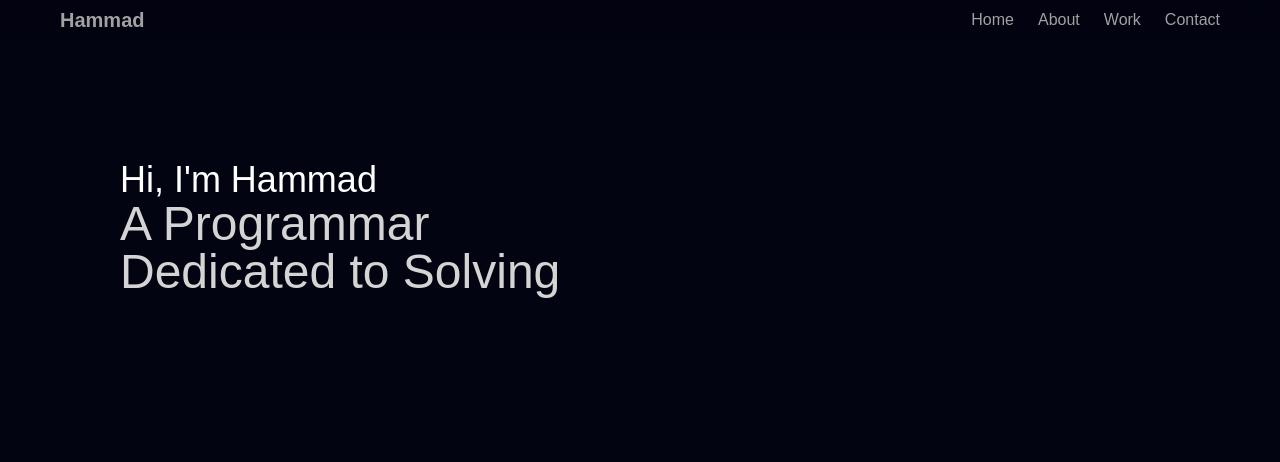
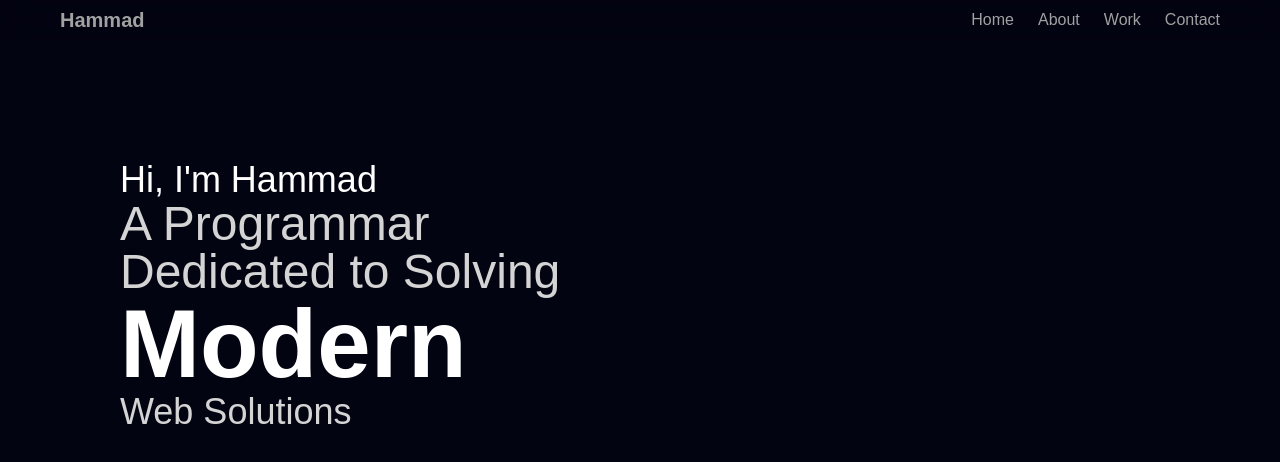
Before and after one commit to imhammad/personal_website_2025, a React (Vite) app: page / in a window 1280 px wide. Shown: the top 462 px of the page. Built offline with nearby package versions, Linux system fonts and the light colour scheme; a web font is replaced by a local one.

Commit message:
hero_section_text_animated

```diff
--- a/package.json
+++ b/package.json
@@ -14,6 +14,7 @@
     "motion": "^12.23.9",
     "react": "^19.1.0",
     "react-dom": "^19.1.0",
+    "tailwind-merge": "^3.3.1",
     "tailwindcss": "^4.1.11"
   },
   "devDependencies": {
--- /dev/null
+++ b/src/components/FlipWords.jsx
@@ -0,0 +1,90 @@
+"use client";
+import React, { useCallback, useEffect, useState } from "react";
+import { AnimatePresence, motion } from "motion/react";
+import { twMerge } from "tailwind-merge";
+
+export const FlipWords = ({
+  words,
+  duration = 3000,
+  className
+}) => {
+  const [currentWord, setCurrentWord] = useState(words[0]);
+  const [isAnimating, setIsAnimating] = useState(false);
+
+  // thanks for the fix Julian - https://github.com/Julian-AT
+  const startAnimation = useCallback(() => {
+    const word = words[words.indexOf(currentWord) + 1] || words[0];
+    setCurrentWord(word);
+    setIsAnimating(true);
+  }, [currentWord, words]);
+
+  useEffect(() => {
+    if (!isAnimating)
+      setTimeout(() => {
+        startAnimation();
+      }, duration);
+  }, [isAnimating, duration, startAnimation]);
+
+  return (
+    <AnimatePresence
+      onExitComplete={() => {
+        setIsAnimating(false);
+      }}>
+      <motion.div
+        initial={{
+          opacity: 0,
+          y: 10,
+        }}
+        animate={{
+          opacity: 1,
+          y: 0,
+        }}
+        transition={{
+          type: "spring",
+          stiffness: 100,
+          damping: 10,
+        }}
+        exit={{
+          opacity: 0,
+          y: -40,
+          x: 40,
+          filter: "blur(8px)",
+          scale: 2,
+          position: "absolute",
+        }}
+        className={twMerge(
+          "z-10 inline-block relative text-left",
+          className
+        )}
+        key={currentWord}>
+        {/* edit suggested by Sajal: https://x.com/DewanganSajal */}
+        {currentWord.split(" ").map((word, wordIndex) => (
+          <motion.span
+            key={word + wordIndex}
+            initial={{ opacity: 0, y: 10, filter: "blur(8px)" }}
+            animate={{ opacity: 1, y: 0, filter: "blur(0px)" }}
+            transition={{
+              delay: wordIndex * 0.3,
+              duration: 0.3,
+            }}
+            className="inline-block whitespace-nowrap">
+            {word.split("").map((letter, letterIndex) => (
+              <motion.span
+                key={word + letterIndex}
+                initial={{ opacity: 0, y: 10, filter: "blur(8px)" }}
+                animate={{ opacity: 1, y: 0, filter: "blur(0px)" }}
+                transition={{
+                  delay: wordIndex * 0.3 + letterIndex * 0.05,
+                  duration: 0.2,
+                }}
+                className="inline-block">
+                {letter}
+              </motion.span>
+            ))}
+            <span className="inline-block">&nbsp;</span>
+          </motion.span>
+        ))}
+      </motion.div>
+    </AnimatePresence>
+  );
+};
--- a/src/components/HeroText.jsx
+++ b/src/components/HeroText.jsx
@@ -1,18 +1,95 @@
+import { FlipWords } from "./FlipWords"
+import {motion} from "motion/react";
+
+
 const HeroText = () => {
+    const words = ["Secure", "Modern", "Scalable"];
+    const variants = {
+        hidden: { opacity: 0, x: -50},
+        visible: { opacity: 1, x: 0},
+    }
+
   return (
     <div className="z-10 mt-20 text-center md:mt-40 md:text-left
     rounded-3xl bg-clip-text">
       {/* Desktop View */}
       <div className="flex-col hidden md:flex c-space">
-        <h1 className="text-4xl font-medium">Hi, I'm Hammad</h1>
+        <motion.h1
+        className="text-4xl font-medium"
+        variants={variants}
+        initial="hidden"
+        animate="visible"
+        transition={{delay: 1}}
+        >
+        Hi, I'm Hammad</motion.h1>
+
         <div className="flex flex-col items-start">
-            <p className="text-5xl font-medium text-neutral-300 ">
+            <motion.p className="text-5xl font-medium text-neutral-300"
+                variants={variants}
+                initial="hidden"
+                animate="visible"
+                transition={{delay: 1.2}}
+            >
                 A Programmar <br /> Dedicated to Solving
-            </p>
-            <div>
+            </motion.p>
+            <motion.div
+                variants={variants}
+                initial="hidden"
+                animate="visible"
+                transition={{delay: 1.5}}
+            >
+                <FlipWords
+                words={words}
+                className="font-black text-white text-8xl"
+                />
+            </motion.div>
+            <motion.p className="text-4xl font-medium text-neutral-300"
+                variants={variants}
+                initial="hidden"
+                animate="visible"
+                transition={{delay: 1.8}}
+            >
+            Web Solutions</motion.p>
 
-            </div>
+        </div>
 
+      </div>
+
+      {/* Mobile View */}
+      <div className="flex flex-col space-y-6 md:hidden">
+        <motion.p className="text-4xl font-medium"
+        variants={variants}
+        initial="hidden"
+        animate="visible"
+        transition={{delay: 1}}
+        >
+        Hi, I'm Hammad</motion.p>
+        <div>
+            <motion.p className="text-5xl font-black text-neutral-300"
+            variants={variants}
+            initial="hidden"
+            animate="visible"
+            transition={{delay: 1.2}}
+            >
+            Building</motion.p>
+            <motion.div
+            variants={variants}
+            initial="hidden"
+            animate="visible"
+            transition={{delay: 1.5}}
+            >
+                <FlipWords
+                    words={words}
+                    className="font-bold text-white text-7xl"
+                />
+            </motion.div>
+            <motion.p className="text-4xl font-black text-neutral-300"
+            variants={variants}
+            initial="hidden"
+            animate="visible"
+            transition={{delay: 1.8}}
+            >
+            Web Applications</motion.p>
         </div>
 
       </div>
```
Also changed, not shown: 1 other file (tests, documents, lock files or other folders).
